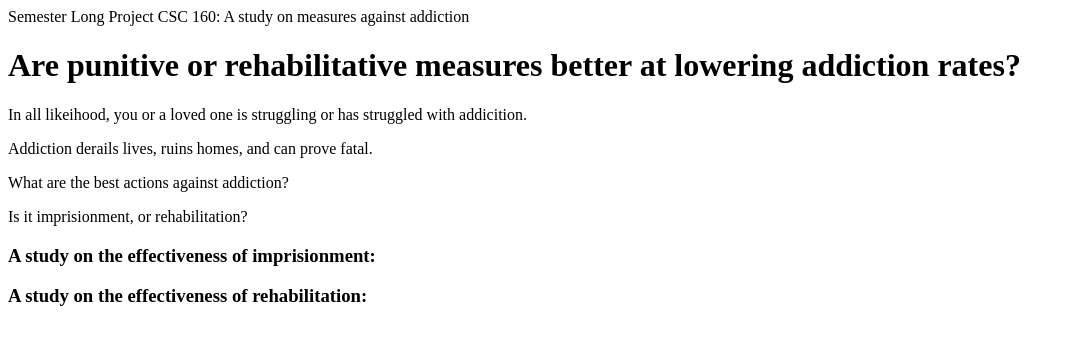
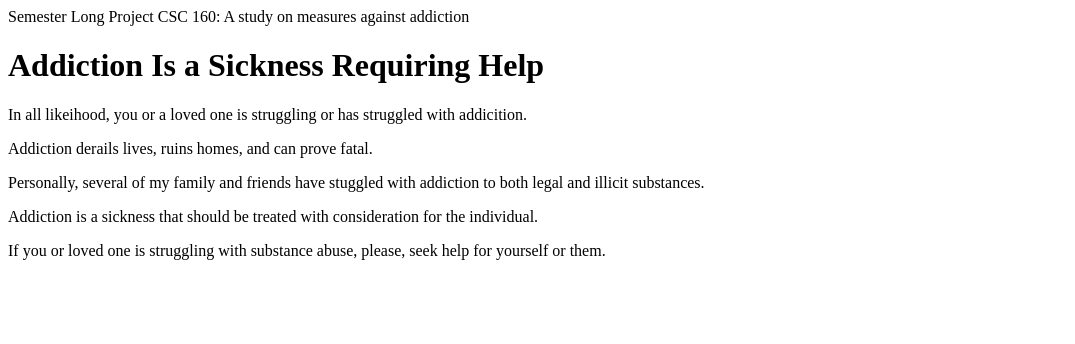
Before and after one commit to evandotson11/SemesterProject, a plain HTML site: page index.html in a window 1280 px wide. Shown: the whole page, without its empty margins (0-1075 px from the left). Drawn offline with Linux system fonts and the light colour scheme.

Commit message:
Update index.html

```diff
--- a/index.html
+++ b/index.html
@@ -1,14 +1,12 @@
 <html>
 <head> Semester Long Project CSC 160: A study on measures against addiction </head>
 <body>
-<h1>Are punitive or rehabilitative measures better at lowering addiction rates?</h1>
+<h1>Addiction Is a Sickness Requiring Help</h1>
 <p>In all likeihood, you or a loved one is struggling or has struggled with addicition.</p>
 <p>Addiction derails lives, ruins homes, and can prove fatal.</p>
-<p>What are the best actions against addiction?</p>
-<p>Is it imprisionment, or rehabilitation?</p>
-<h3>A study on the effectiveness of imprisionment:</h3>
-
-<h3>A study on the effectiveness of rehabilitation:</h3>
+<p>Personally, several of my family and friends have stuggled with addiction to both legal and illicit substances.</p>
+<p>Addiction is a sickness that should be treated with consideration for the individual.</p>
+<p>If you or loved one is struggling with substance abuse, please, seek help for yourself or them.</p>
 
 </body>
 </html>
```
